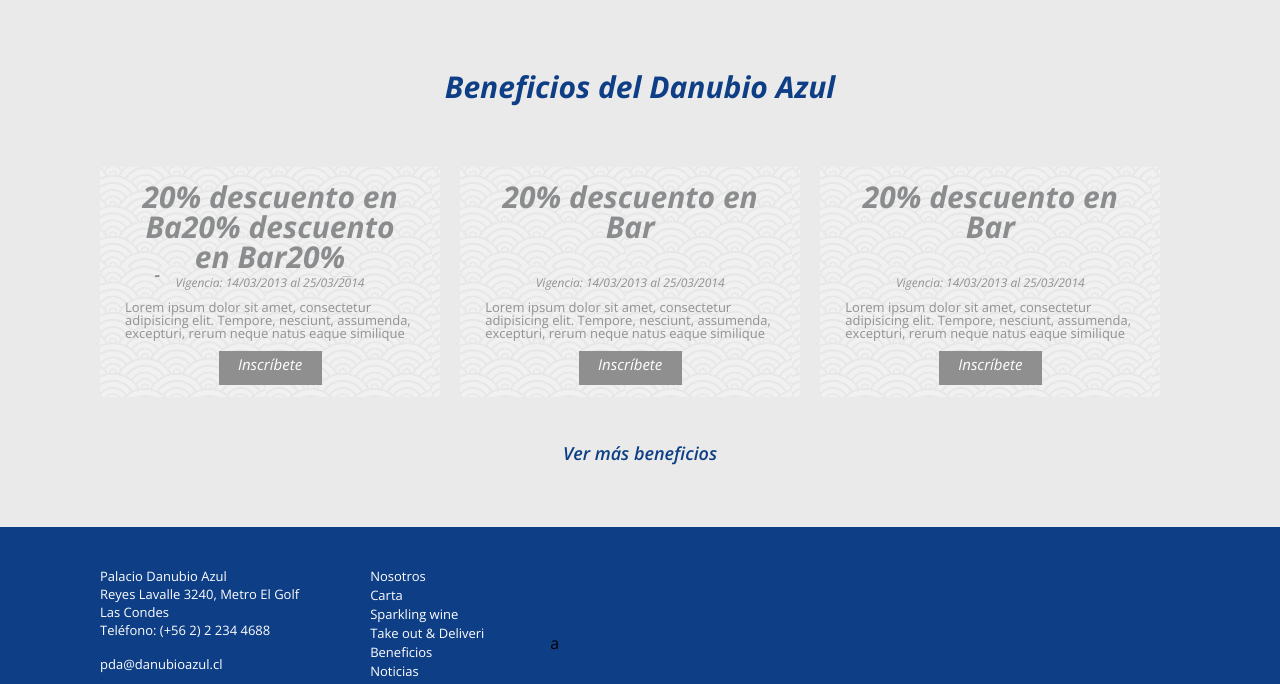
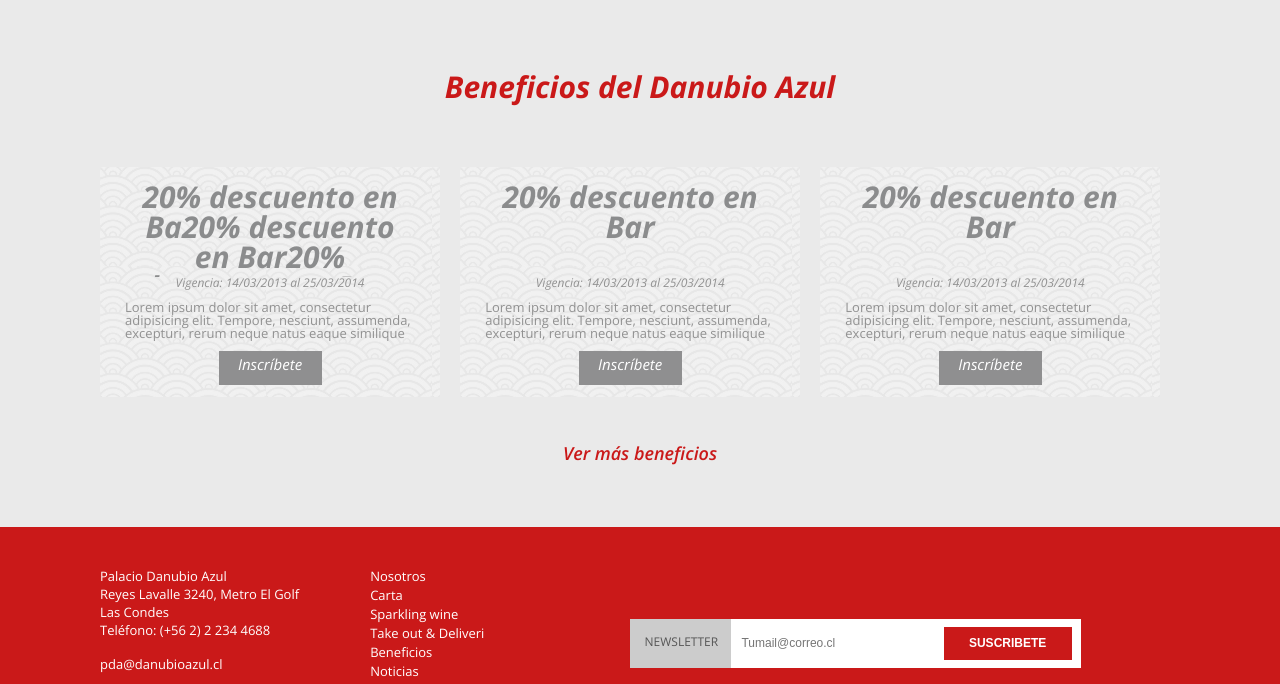
Before and after one commit to valkerdum/GipsyDanger, a plain HTML site: page index.html in a window 1280 px wide. Shown: the part 1547-2231 px from the top of the page. Drawn offline with nearby package versions, Linux system fonts and the light colour scheme.

Commit message:
footer newletter

```diff
--- a/index.html
+++ b/index.html
@@ -333,10 +333,18 @@
 		</div>
 
 		<div class="container-mitad">
-			a
+			<form action="" class="form-footer">
+					<span class="name-letter">NEWSLETTER</span>
+                    <input type="email" placeholder="Tumail@correo.cl" class="input">
+                    <span class="white-cont"><input type="button" class="btn-suscribe" value="SUSCRIBETE"></span>
+            </form>
 		</div>
 	</div>
 </footer>
+
+
+
+
 
 
 
--- a/sass/modules/_colors.scss
+++ b/sass/modules/_colors.scss
@@ -1,3 +1,3 @@
-$rojo-oficial: #0e3e85;
+$rojo-oficial: #ca1919;
 $hover-oficial: #f7ca3a;
 $gris-p: #919191;
--- a/sass/partials/_footer.scss
+++ b/sass/partials/_footer.scss
@@ -50,4 +50,64 @@ footer {
 	.container-sexto {
 		vertical-align: top;
 	}
+
+	.form-footer {
+		display: block;
+		margin-left: 80px;
+	}
+
+	.name-letter {
+		@include inline-block;
+		width: 102px;
+		height: 49px;
+		padding: 17px 0;
+		background-color: #cccccc;
+
+		font-size: 12px;
+		color: #565656;
+		text-align: center;
+	}
+
+	.input {
+		border: none;
+		width: 193px;
+	    height: 49px;
+	    padding: 0 10px;
+	    @include transition-duration(0.25s);
+	    @include inline-block;
+	    margin: 0 0 0 -5px;
+
+	    font-size: 12px;
+	    color: #535970;
+	}
+
+	.white-cont {
+		height: 49px;
+	    margin-left: -5px;
+	    width: 137px;
+	    padding: 8px 0 0 ;
+
+		background-color: #fff;
+		@include inline-block;
+	}
+
+	.btn-suscribe {
+	    color: #FFFFFF;
+	    font-size: 12px;
+	    font-weight: $bold;
+	    text-align: center;
+	    cursor: pointer;
+	    @include transition-duration(0.25s);
+
+	    height: 33px;
+	    width: 128px;
+	    border: none;
+	    background-color: $rojo-oficial;
+	}
+
+	.btn-suscribe:hover {
+		background-color: #212121;
+	}
+
+
 }
```
Also changed, not shown: css/main.css, sass/main.scss (line endings or trailing spaces).
